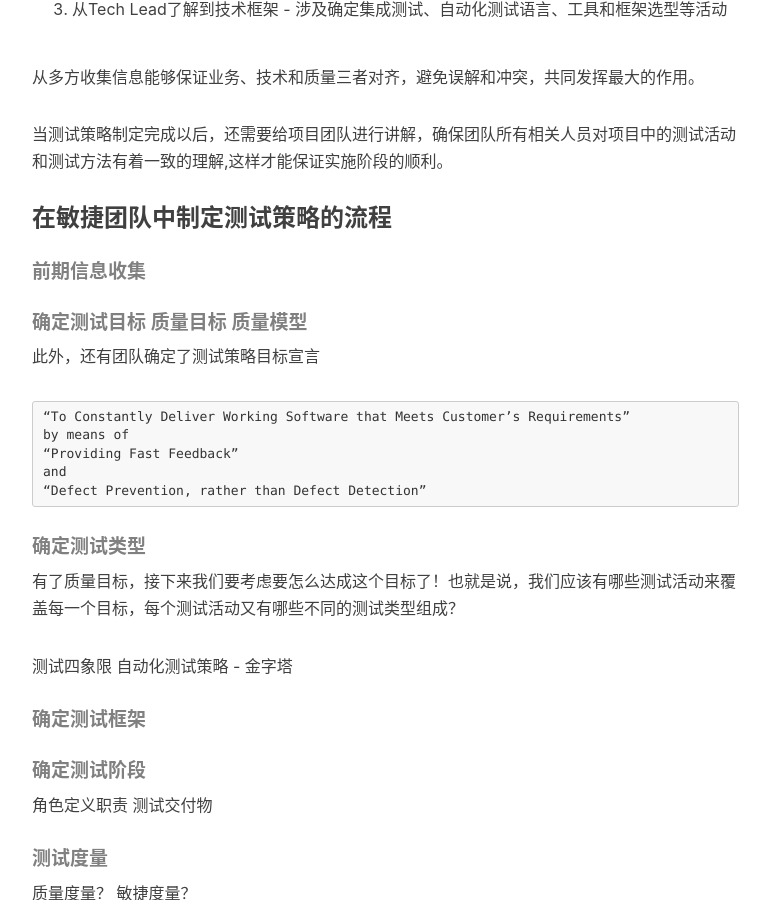
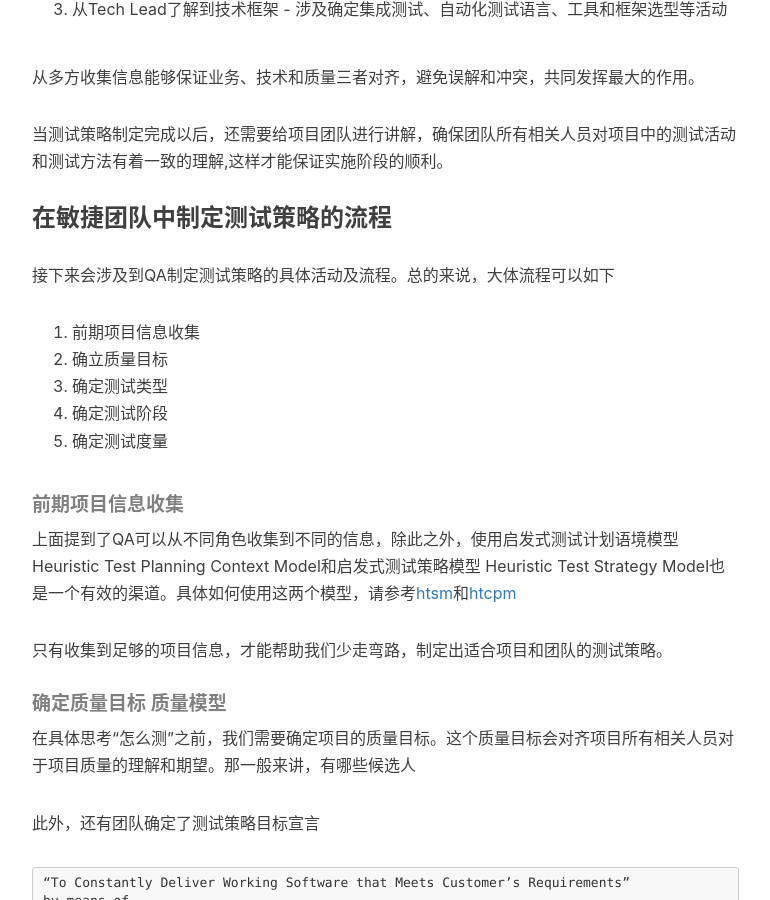
Before and after one commit to DanteYu/DanteYu.github.io, a Jekyll site: the page built from _posts/2017-10-21-teststrategy.markdown, in a window 1280 px wide and 900 px high, scrolled down 5372 px. Shown: the whole window, without its empty margins (233-1003 px from the left). Built offline with Jekyll 4.4.1, drawn with Linux system fonts in a browser that asks for light colours; nearby versions of some CDN libraries; comment, search, counter and statistics services are not loaded; some of the changed text lies outside the part shown.

Commit message:
update test strategy

````diff
--- a/_posts/2017-10-21-teststrategy.markdown
+++ b/_posts/2017-10-21-teststrategy.markdown
@@ -105,8 +105,25 @@ Test plan | Test strategy
 
 ### 在敏捷团队中制定测试策略的流程
 
-##### 前期信息收集
-##### 确定测试目标 质量目标 质量模型
+接下来会涉及到QA制定测试策略的具体活动及流程。总的来说，大体流程可以如下
+1. 前期项目信息收集
+2. 确立质量目标
+3. 确定测试类型
+4. 确定测试阶段
+5. 确定测试度量
+
+##### 前期项目信息收集
+
+上面提到了QA可以从不同角色收集到不同的信息，除此之外，使用启发式测试计划语境模型 Heuristic Test Planning Context Model和启发式测试策略模型 Heuristic Test Strategy Model也是一个有效的渠道。具体如何使用这两个模型，请参考[htsm](https://danteyu.github.io/2017/06/21/htsm/)和[htcpm](https://danteyu.github.io/2017/07/13/htpcm/)
+
+只有收集到足够的项目信息，才能帮助我们少走弯路，制定出适合项目和团队的测试策略。
+
+##### 确定质量目标 质量模型
+
+在具体思考“怎么测”之前，我们需要确定项目的质量目标。这个质量目标会对齐项目所有相关人员对于项目质量的理解和期望。那一般来讲，有哪些候选人
+
+
+
 
 此外，还有团队确定了测试策略目标宣言
 ```
@@ -149,6 +166,10 @@ and
 
 不过这不代表测试策略的一成不变和缺乏改进，QA需要在每个迭代中观察测试策略实施的效果来决定当前的测试类型和实施手段是否满足项目需求。比如当项目集成测试(API Testing)经常fail，且协调工作耗时费力，QA可以考虑采用契约测试来代替现有的集成测试，提高整个项目组的生产率和质量；比如发现Internet Edge突然用户量增多且有关于Internet Edge的production bug被raise，QA需要把Internet Edge加到兼容性测试中，并且设置相关的测试环境。
 
+### 写在最后
+
+上面详细阐述了我如何理解敏捷项目中的测试策略以及制定测试策略的具体步骤。由于IT项目的多样性和复杂性，这个总结不可能适用于有着不同上下文的项目，因地制宜地制定测试策略才能保证测试策略在项目中的可用性和合理性。
+
 ### 参考资料
 
 * [从测试策略到测试架构](http://insights.thoughtworks.cn/from-strategy-to-architecture/)
````
